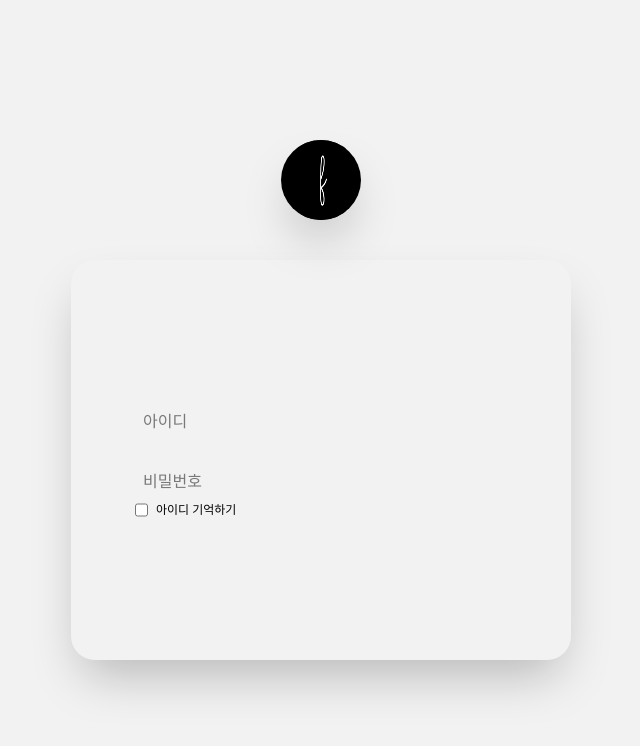
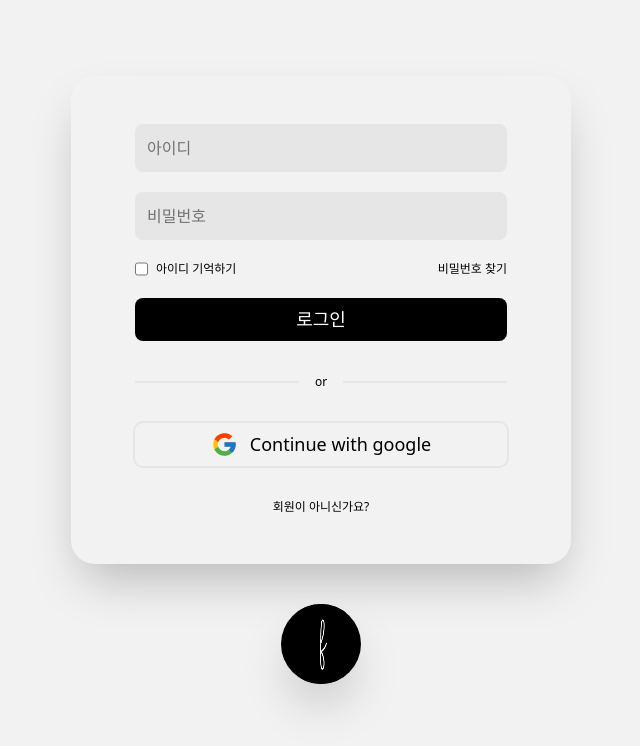
Before and after one commit to crossbat/Felog-V2, a React (Vite) app: page /sign in a window 1280 px wide. Before the commit this address had no page. Shown: the top 746 px of the page, without its empty margins (319-959 px from the left). Built offline with nearby package versions, Linux system fonts and the light colour scheme.

Commit message:
로그인 페이지 디자인 완성

```diff
--- a/src/components/header/headerDropDown.tsx
+++ b/src/components/header/headerDropDown.tsx
@@ -11,18 +11,25 @@ import {
 } from "./headerStyles";
 import { useNavigate } from "react-router";
 import { useHeaderDropdownStatusStore } from "../../stores/headerStores";
+import { useSignPageToggleStore } from "../../stores/SignStores";
 
 type TDropdownStatus = {
   isOpened: boolean;
 };
 
 const HeaderDropDown = ({ isOpened }: TDropdownStatus) => {
+  const { setPageLogin, setPageSignUp } = useSignPageToggleStore();
   const nav = useNavigate();
 
   const { reset } = useHeaderDropdownStatusStore();
 
-  const goTo = (where: "sign" | "board") => {
-    nav(`/${where == "sign" ? where : `user/${where}`}`);
+  const goTo = (where: "sign" | "login" | "board") => {
+    if (where == "sign" || where == "login") {
+      where == "sign" ? setPageSignUp() : setPageLogin();
+      nav("/sign");
+    } else {
+      nav("/user/board");
+    }
     reset();
   };
 
@@ -44,7 +51,7 @@ const HeaderDropDown = ({ isOpened }: TDropdownStatus) => {
           </HeaderButton>
           <HeaderButton
             type="button"
-            onClick={() => goTo("sign")}
+            onClick={() => goTo("login")}
             className="text-white"
           >
             <SmallFont>Sign up</SmallFont>
--- a/src/index.css
+++ b/src/index.css
@@ -6,4 +6,5 @@
   --sidebar-open-width: min(100vw, 1400px);
   --sidebar-close-width: min(100vw, 1152px);
   --signpage-padding: max(1rem, calc((100vw - 500px) / 2));
+  --signpage-alert-open-width: min(100vw, 400px);
 }
--- a/src/pages/signPage/SignPage.tsx
+++ b/src/pages/signPage/SignPage.tsx
@@ -1,29 +1,41 @@
-import { ExtraSmallFont } from "../../styles/commomTextStyles";
+import { useNavigate } from "react-router";
+import {
+  useSignPageToggleStore,
+  useTempToggleStore,
+} from "../../stores/SignStores";
+import EmailVerificateBox from "./components/emailVerificationBox";
+import LoginBox from "./components/loginBox";
+import SignUpBox from "./components/signUpBox";
+import {
+  LoginContainer,
+  SignMain,
+  SignPageLogoDiv,
+  SignPageLogoImg,
+  SignUpContainer,
+} from "./signPageStyles";
 
 const SignPage = () => {
+  const { status, setStatusChange } = useTempToggleStore();
+  const { pageStatus, setPageStatusChange } = useSignPageToggleStore();
+  const nav = useNavigate();
   return (
-    <div className="w-screen h-screen flex flex-col gap-10 px-[var(--signpage-padding)] justify-center items-center">
-      <div className="w-20 h-20 rounded-full bg-black flex justify-center items-center overflow-hidden shadow-2xl">
-        <img
-          src="../../../assets/signLogo.png"
-          className="w-full h-full object-fit invert"
-        />
-      </div>
-      <div className="flex flex-col w-full min-h-[400px] p-16 rounded-3xl shadow-2xl justify-center items-center">
-        <div className="w-full h-fit flex flex-col gap-5 justify-center items-center">
-          <input placeholder="아이디" className="w-full text-md p-2" />
-          <input
-            placeholder="비밀번호"
-            type="password"
-            className="w-full text-md p-2"
+    <>
+      <EmailVerificateBox status={status} setStatusChange={setStatusChange} />
+      <SignMain>
+        <LoginContainer $status={pageStatus}>
+          <LoginBox setPageStatusChange={setPageStatusChange} />
+        </LoginContainer>
+        <SignPageLogoDiv onClick={() => nav("/")}>
+          <SignPageLogoImg src="../../../assets/signLogo.png" />
+        </SignPageLogoDiv>
+        <SignUpContainer $status={pageStatus}>
+          <SignUpBox
+            setPageStatusChange={setPageStatusChange}
+            setStatusChange={setStatusChange}
           />
-        </div>
-        <div className="flex gap-2 w-full">
-          <input type="checkbox" />
-          <ExtraSmallFont>아이디 기억하기</ExtraSmallFont>
-        </div>
-      </div>
-    </div>
+        </SignUpContainer>
+      </SignMain>
+    </>
   );
 };
 
--- /dev/null
+++ b/src/pages/signPage/components/emailVerificationBox.tsx
@@ -0,0 +1,20 @@
+import { SmallFont } from "../../../styles/commomTextStyles";
+import type { TVerificateToggle } from "../../../types/signPageTypes";
+import {
+  CommonInput,
+  EmailAlertContainer,
+  SubmitButton,
+} from "../signPageStyles";
+
+const EmailVerificateBox = ({ status, setStatusChange }: TVerificateToggle) => {
+  return (
+    <EmailAlertContainer $status={status}>
+      <CommonInput placeholder="이메일 인증번호" />
+      <SubmitButton onClick={() => setStatusChange()}>
+        <SmallFont>인증번호 입력</SmallFont>
+      </SubmitButton>
+    </EmailAlertContainer>
+  );
+};
+
+export default EmailVerificateBox;
--- a/src/pages/signPage/components/loginBox.tsx
+++ b/src/pages/signPage/components/loginBox.tsx
@@ -1,26 +1,45 @@
-import { useNavigate } from "react-router";
-import { SmallFont } from "../../../styles/commomTextStyles";
-import { SignInputSize } from "../../../styles/commonInputStyles";
-import { SignButton, SocialLoginDiv } from "../signPageStyles";
+import { FcGoogle } from "react-icons/fc";
+import { ExtraSmallFont, SmallFont } from "../../../styles/commomTextStyles";
+import {
+  CommonInput,
+  HorizontalLine,
+  InputContainer,
+  SocialLoginButton,
+  SubmitButton,
+} from "../signPageStyles";
+import type { TSignPageToggle } from "../../../types/signPageTypes";
 
-const LoginBox = () => {
-  const nav = useNavigate();
+const LoginBox = ({ setPageStatusChange }: TSignPageToggle) => {
   return (
     <>
-      <img
-        src="../../../assets/logo.png"
-        className="h-[100px] object-contain"
-        onClick={() => nav("/")}
-      />
-      <SignInputSize placeholder="아이디" />
-      <SignInputSize placeholder="비밀번호" type="password" />
-      <SignButton>로그인</SignButton>
-      <SmallFont>간편 로그인</SmallFont>
-      <SocialLoginDiv>
-        <img className="w-[60px]" src="../../../assets/googleLogo.png" />
-        <img className="w-[60px]" src="../../../assets/kakaotalkLogo.png" />
-      </SocialLoginDiv>
-      <SmallFont>아직 계정이 없나요?</SmallFont>
+      <InputContainer>
+        <CommonInput placeholder="아이디" />
+        <CommonInput placeholder="비밀번호" type="password" />
+        <div className="flex justify-between w-full">
+          <div className="flex gap-2">
+            <input type="checkbox" />
+            <ExtraSmallFont>아이디 기억하기</ExtraSmallFont>
+          </div>
+          <div>
+            <ExtraSmallFont>비밀번호 찾기</ExtraSmallFont>
+          </div>
+        </div>
+        <SubmitButton>
+          <SmallFont>로그인</SmallFont>
+        </SubmitButton>
+      </InputContainer>
+      <div className="flex items-center h-fit w-full gap-4 bg-transparent">
+        <HorizontalLine />
+        <ExtraSmallFont>or</ExtraSmallFont>
+        <HorizontalLine />
+      </div>
+      <SocialLoginButton>
+        <FcGoogle className="w-auto h-full" />
+        <SmallFont>Continue with google</SmallFont>
+      </SocialLoginButton>
+      <ExtraSmallFont onClick={() => setPageStatusChange()}>
+        회원이 아니신가요?
+      </ExtraSmallFont>
     </>
   );
 };
--- a/src/pages/signPage/components/signUpBox.tsx
+++ b/src/pages/signPage/components/signUpBox.tsx
@@ -1,23 +1,25 @@
-import { useNavigate } from "react-router";
-import { SmallFont } from "../../../styles/commomTextStyles";
-import { SignInputSize } from "../../../styles/commonInputStyles";
-import { SignButton } from "../signPageStyles";
+import { ExtraSmallFont, SmallFont } from "../../../styles/commomTextStyles";
+import type { TSignPageToggle } from "../../../types/signPageTypes";
+import { CommonInput, InputContainer, SubmitButton } from "../signPageStyles";
 
-const SignUpBox = () => {
-  const nav = useNavigate();
+const SignUpBox = ({
+  setStatusChange,
+  setPageStatusChange,
+}: TSignPageToggle) => {
   return (
     <>
-      <img
-        src="../../../assets/logo.png"
-        className="h-[100px] object-contain"
-        onClick={() => nav("/")}
-      />
-      <SignInputSize placeholder="아이디" />
-      <SignInputSize placeholder="이메일" />
-      <SignInputSize placeholder="비밀번호" type="password" />
-      <SignInputSize placeholder="비밀번호 확인" type="password" />
-      <SignButton>이메일 인증 요청</SignButton>
-      <SmallFont>계정이 이미 있나요?</SmallFont>
+      <InputContainer>
+        <CommonInput placeholder="이메일" />
+        <CommonInput placeholder="아이디" />
+        <CommonInput type="password" placeholder="비밀번호" />
+        <CommonInput type="password" placeholder="비밀번호 확인" />
+        <SubmitButton onClick={() => setStatusChange?.()}>
+          <SmallFont>이메일 인증요청하기</SmallFont>
+        </SubmitButton>
+      </InputContainer>
+      <ExtraSmallFont onClick={() => setPageStatusChange()}>
+        이미 가입하셨나요?
+      </ExtraSmallFont>
     </>
   );
 };
--- a/src/pages/signPage/signPageStyles.ts
+++ b/src/pages/signPage/signPageStyles.ts
@@ -1,41 +1,147 @@
 import tw from "tailwind-styled-components";
-import { FlexGrowRowDiv, FlexRowScnDiv } from "../../styles/commonDivStyles";
+import {
+  FlexCol,
+  FlexColScnDiv,
+  FlexRow,
+  FullSizeDiv,
+} from "../../styles/commonDivStyles";
 
-export const FlexGrowCenter = tw(FlexGrowRowDiv)`
-  jusitify-center
+interface ITempEmailToggle {
+  $status: boolean;
+}
+
+export const SignMain = tw(FlexColScnDiv)`
+  gap-10
+  px-[var(--signpage-padding)]
+  justify-center
   items-center
 `;
 
-export const MainFlex = tw(FlexRowScnDiv)`
-  p-[50px]
-  gap-[30px]
+export const SignPageLogoDiv = tw(FlexRow)`
+  justify-center
+  items-center
+  w-20
+  h-20
+  rounded-full
+  bg-black
+  overflow-hidden
+  shadow-2xl
 `;
 
-export const SignFlex = tw.div`
-  flex
-  flex-col
+export const SignPageLogoImg = tw.img`
+  w-full
+  h-full
+  object-fit
+  invert
+`;
+
+const SignContainer = tw(FlexCol)`
   justify-center
   items-center
-  w-full
-  gap-[30px]
+  gap-8
+  max-h-fit
+  px-16
+  py-12
+  rounded-3xl
+  shadow-2xl
+  overflow-hidden
+  whitespace-nowrap
+  ease-in-out
+  duration-700
 `;
 
-export const SignButton = tw.button`
-  w-[450px]
-  h-[50px]
-  text-[18px]
-  hover:bg-[#1B211A]
-  hover:text-white
-  bg-[#EEEDEB]
-  rounded-xl
-  text-black
-  duration-300
-  ease-in-out
+interface IPageStatus {
+  $status: boolean;
+}
+
+export const LoginContainer = tw(SignContainer)<IPageStatus>`
+  ${(p) => (p.$status ? "h-0 w-1/3 p-0" : "w-full h-full")}
 `;
 
-export const SocialLoginDiv = tw.div`
+export const SignUpContainer = tw(SignContainer)<IPageStatus>`
+  ${(p) => (p.$status ? "w-full h-full" : "w-1/3 h-0 p-0")}
+`;
+
+export const ForLoginOpacity = tw(FullSizeDiv)<IPageStatus>`
+
+`;
+
+export const ForSignUpOpacity = tw(FullSizeDiv)<IPageStatus>`
+
+`;
+
+export const InputContainer = tw(FlexCol)`
+  w-full
+  h-fit
+  gap-5
+  justify-center
+  items-center
+`;
+
+export const EmailAlertContainer = tw(FlexCol)<ITempEmailToggle>`
+  gap-3
+  absolute
+  ${(p) =>
+    p.$status
+      ? "w-[var(--signpage-alert-open-width)] h-full p-5 opacity-100"
+      : "w-0 h-0 p-0 opacity-0"}
+  max-h-fit
+  top-0
+  right-1/2
+  translate-x-1/2
+  rounded-xl
+  shadow-lg
+  z-999
+  overflow-hidden
+  whitespace-nowrap
+  ease-in-out
+  duration-500
+`;
+
+//buttons
+
+export const SubmitButton = tw.button`
+  w-full
+  h-fit
+  p-2
+  bg-black
+  text-white
+  rounded-lg
+`;
+
+export const SocialLoginButton = tw.button`
   flex
-  flex-row
   justify-center
-  gap-12
+  items-center
+  gap-3
+  p-2
+  w-full
+  h-fit
+  outline-2
+  outline-[#e6e6e6]
+  rounded-lg
 `;
+
+//inputs
+export const CommonInput = tw.input`
+  w-full
+  bg-[#e6e6e6]
+  text-md
+  p-3
+  outline-0
+  outline-transparent
+  rounded-lg
+  ease-in-out
+  duration-300
+
+  focus:outline-2
+  focus:bg-transparent
+  focus:outline-[#e6e6e6]
+`;
+
+//other
+export const HorizontalLine = tw.div`
+  h-0.5
+  w-full
+  bg-[#e6e6e6]
+`;
--- /dev/null
+++ b/src/stores/SignStores.ts
@@ -0,0 +1,28 @@
+import { create } from "zustand";
+
+interface ISignPageToggleStatus {
+  pageStatus: boolean;
+  setPageStatusChange: () => void;
+  setPageLogin: () => void;
+  setPageSignUp: () => void;
+  reset: () => void;
+}
+
+interface ITempToogleStatus {
+  status: boolean;
+  setStatusChange: () => void;
+}
+
+export const useSignPageToggleStore = create<ISignPageToggleStatus>((set) => ({
+  pageStatus: false,
+  setPageStatusChange: () =>
+    set((state) => ({ pageStatus: !state.pageStatus })),
+  reset: () => set({ pageStatus: false }),
+  setPageLogin: () => set({ pageStatus: false }),
+  setPageSignUp: () => set({ pageStatus: true }),
+}));
+
+export const useTempToggleStore = create<ITempToogleStatus>((set) => ({
+  status: false,
+  setStatusChange: () => set((state) => ({ status: !state.status })),
+}));
--- /dev/null
+++ b/src/types/signPageTypes.ts
@@ -0,0 +1,9 @@
+export type TVerificateToggle = {
+  status?: boolean;
+  setStatusChange: () => void;
+};
+
+export type TSignPageToggle = {
+  setPageStatusChange: () => void;
+  setStatusChange?: () => void;
+};
```
